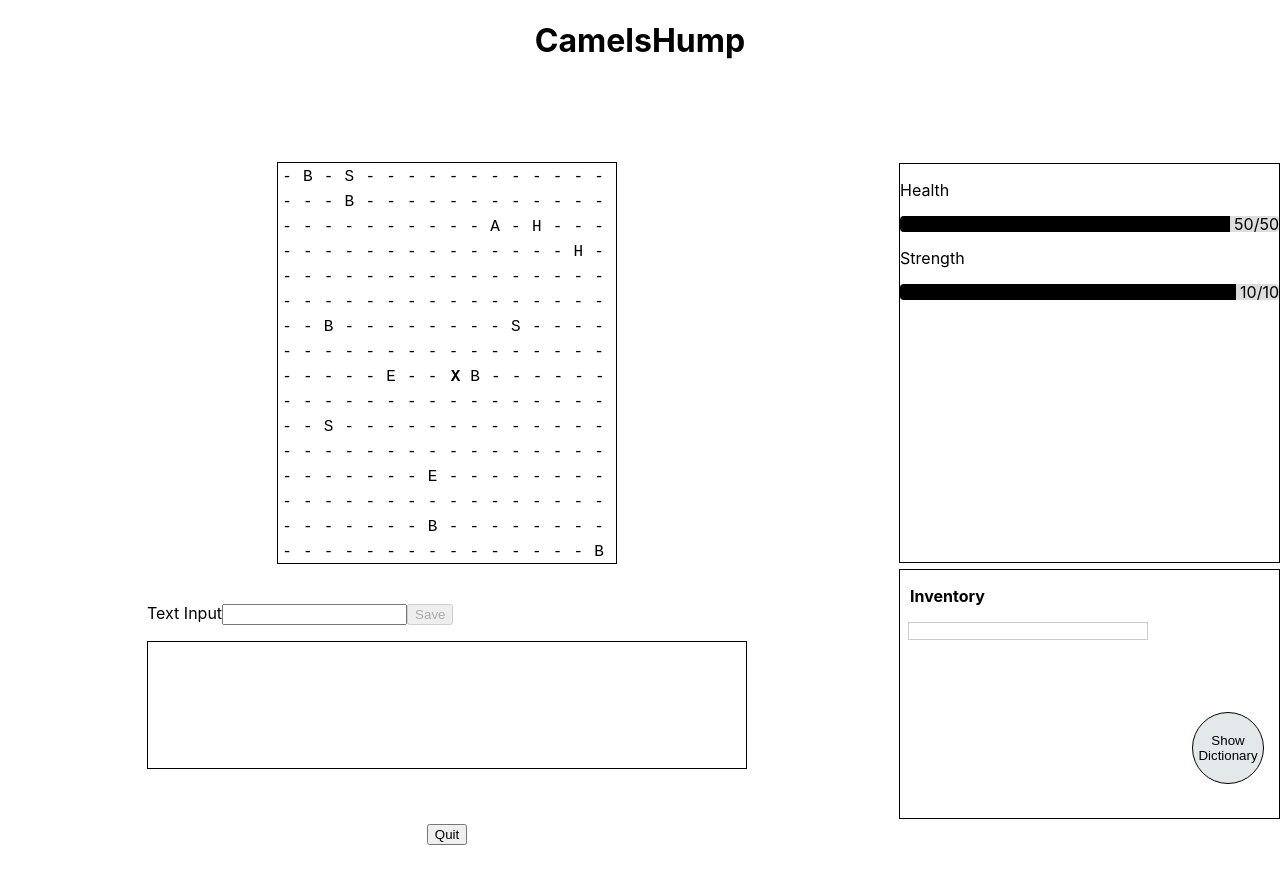
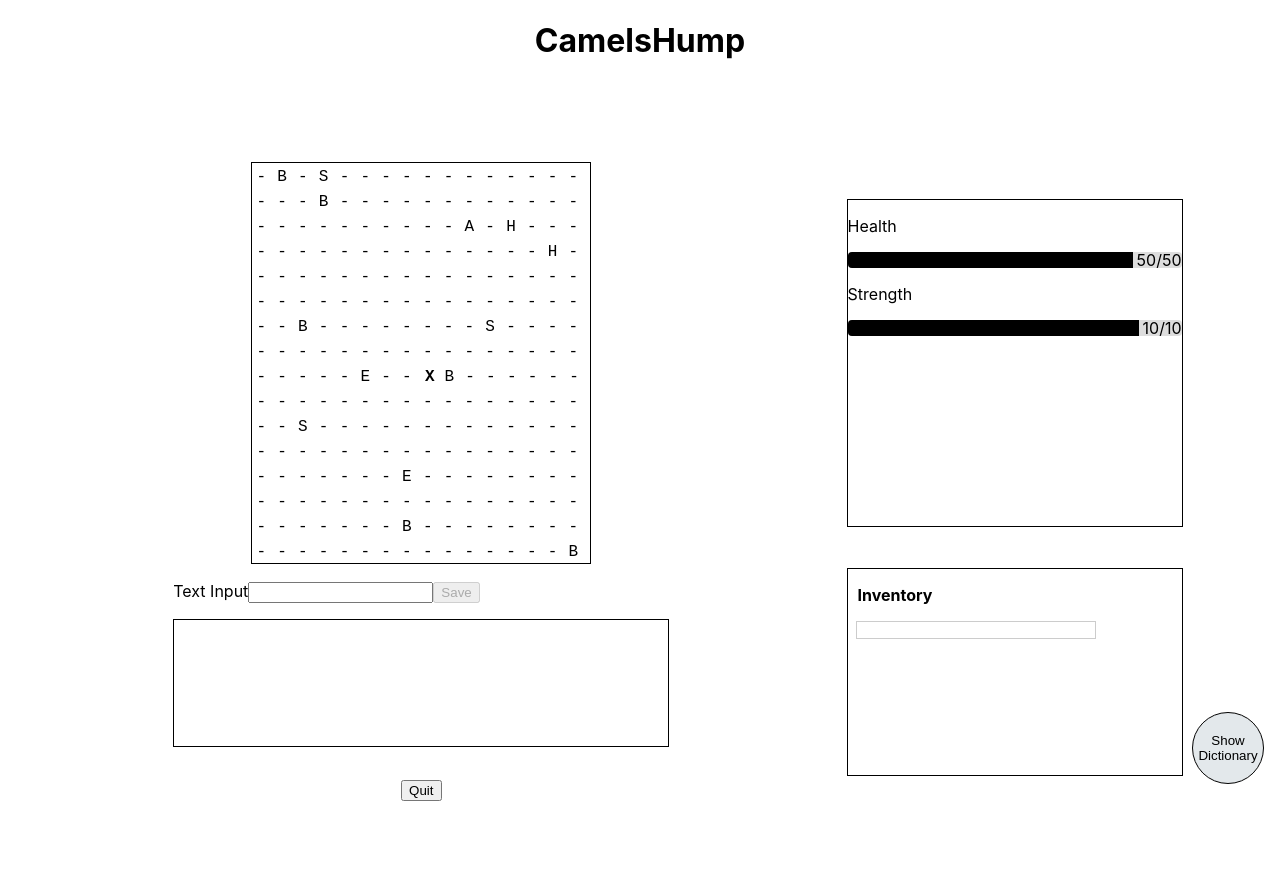
Before and after one commit to csci312a-f23/project-camelshump, a Next.js app: page /play in a window 1280 px wide. Shown: the top 884 px of the page. Built offline with nearby package versions, Linux system fonts and the light colour scheme; what @huggingface/inference would draw is missing.

Commit message:
pxl -> vh globals

```diff
--- a/src/styles/globals.css
+++ b/src/styles/globals.css
@@ -21,7 +21,7 @@ body {
 }
 .gridContainer {
   display: grid;
-  gap: 5px;
+  gap: 0.5vh;
 }
 
 .mapContainer {
@@ -39,7 +39,7 @@ body {
   grid-column-end: 2;
   grid-row-start: 2;
   grid-row-end: 3;
-  width: 600px;
+  width: 62vh;
 }
 
 .statsContainer {
@@ -48,8 +48,8 @@ body {
   grid-row-start: 1;
   grid-row-end: 2;
   border: 1px solid #000;
-  height: 400px;
-  max-width: 400px;
+  height: 41vh;
+  max-width: 42vh;
 }
 
 .enemyContainer {
@@ -58,8 +58,8 @@ body {
   grid-row-start: 1;
   grid-row-end: 3;
   border: 1px solid #000;
-  height: 655px;
-  max-width: 450px;
+  height: 67.5vh;
+  max-width: 47vh;
 }
 
 .inventoryContainer {
@@ -68,8 +68,8 @@ body {
   grid-row-start: 2;
   grid-row-end: 3;
   border: 1px solid #000;
-  height: 250px;
-  max-width: 400px;
+  height: 26vh;
+  max-width: 42vh;
 }
 
 .quitButton {
@@ -100,7 +100,7 @@ main {
 
 footer {
   width: 100%;
-  height: 100px;
+  height: 10vh;
   border-top: 1px solid #eaeaea;
   display: flex;
   justify-content: center;
```
